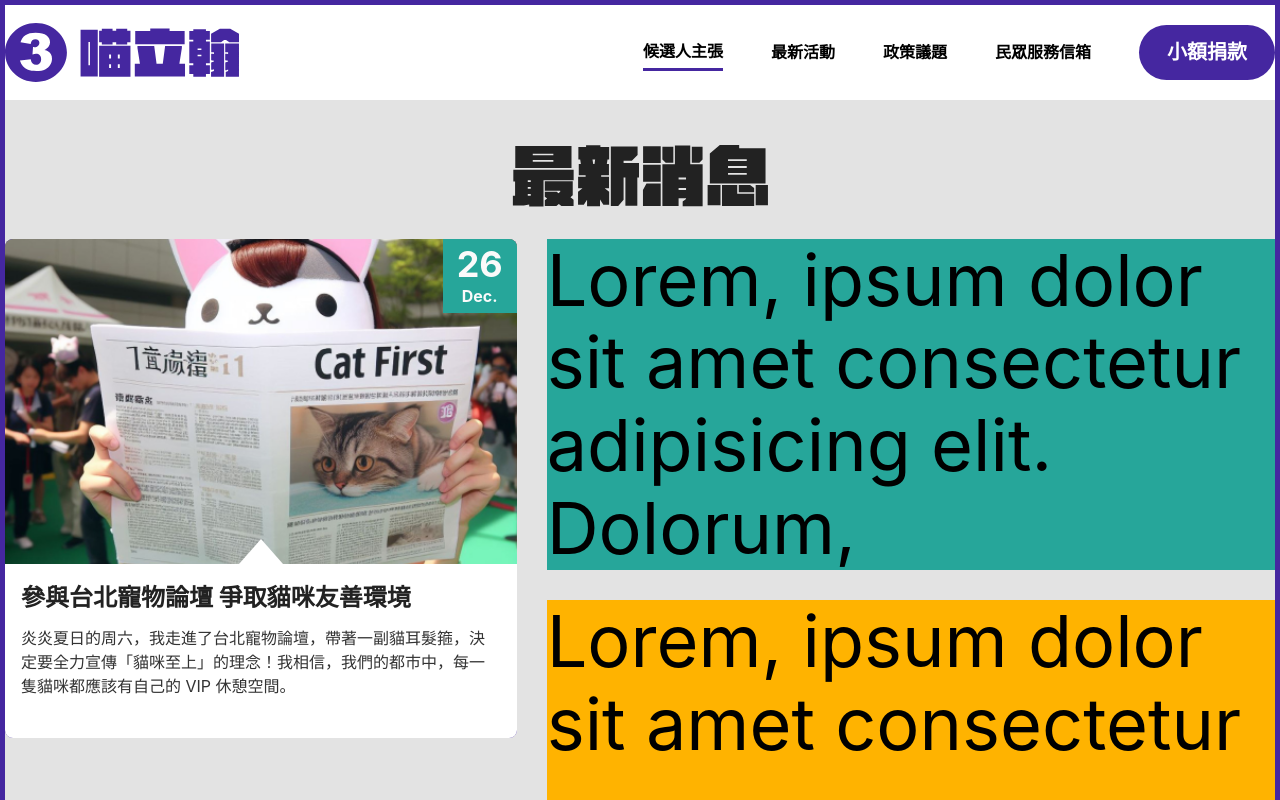
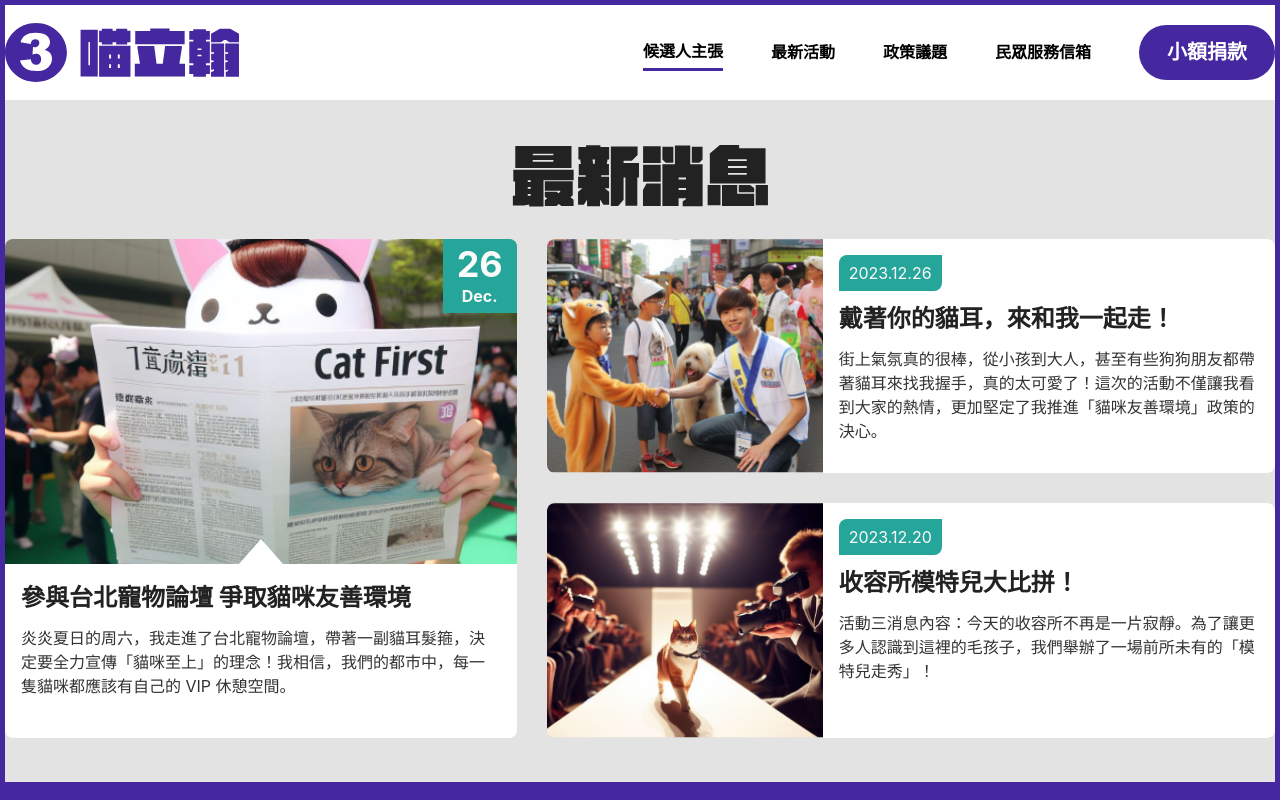
Before and after one commit to lyaui/cat-campaign-website, a Next.js app: page / in a window 1280 px wide. Shown: the top 800 px of the page. Built offline with nearby package versions, Linux system fonts and the light colour scheme.

Commit message:
feat(components): add horizontal  CampaignCard

```diff
--- a/components/Campaign/CampaignCard.tsx
+++ b/components/Campaign/CampaignCard.tsx
@@ -19,23 +19,48 @@ function CampaignCard({
   const dateNum = dayjs(date).format('D');
   const engMonth = dayjs(date).format('MMM') + '.';
   const formattedDate = dayjs(date).format('YYYY.M.D');
+
+  const imageComp = (
+    <Image
+      src={img}
+      alt={title}
+      fill={true}
+      draggable={false}
+      objectFit='cover'
+      style={{ position: 'absolute' }}
+    />
+  );
+
+  const contentComp = (
+    <>
+      <h4 className='heading-4 mb-2.5'>{title}</h4>
+      <p>{desc}</p>
+    </>
+  );
+
   if (direction === 'row') {
+    return (
+      <div className='rounded-lg h-full flex overflow-hidden'>
+        <div className='relative shrink-0 w-[276px] h-auto [&>img]:hover:scale-105 [&>img]:transition'>
+          {imageComp}
+        </div>
+        <div className='p-4 bg-white'>
+          <div className='w-fit text-base px-2.5 py-1.5 mb-2.5 bg-secondary text-title-light rounded-tl-lg rounded-br-lg'>
+            {formattedDate}
+          </div>
+          {contentComp}
+        </div>
+      </div>
+    );
   }
   return (
-    <div className='rounded-lg bg-primary overflow-hidden'>
+    <div className='rounded-lg overflow-hidden'>
       <div className='relative w-full h-[325px] overflow-hidden [&>img]:hover:scale-105 [&>img]:transition'>
         <div className='absolute z-10 right-0 w-[74px] h-[74px] bg-secondary text-title-light font-bold	column-center'>
           <span className='text-4xl'>{dateNum}</span>
           <span className='text-base'>{engMonth}</span>
         </div>
-        <Image
-          src={img}
-          alt={title}
-          fill={true}
-          draggable={false}
-          objectFit='cover'
-          style={{ position: 'absolute' }}
-        />
+        {imageComp}
         <div
           className='absolute z-10 w-0 h-0 bottom-0 left-1/2 -translate-x-1/2'
           style={{
@@ -45,10 +70,7 @@ function CampaignCard({
           }}
         />
       </div>
-      <div className='p-4 pb-10 bg-white'>
-        <h4 className='heading-4 mb-2.5'>{title}</h4>
-        <p>{desc}</p>
-      </div>
+      <div className='p-4 pb-10 bg-white h-max'>{contentComp}</div>
     </div>
   );
 }
--- a/components/Campaign/index.tsx
+++ b/components/Campaign/index.tsx
@@ -17,7 +17,7 @@ const campaigns = [
   },
   {
     date: '2023-12-26',
-    title: '帶著你的貓耳，來和我一起走！',
+    title: '戴著你的貓耳，來和我一起走！',
     desc: '街上氣氛真的很棒，從小孩到大人，甚至有些狗狗朋友都帶著貓耳來找我握手，真的太可愛了！這次的活動不僅讓我看到大家的熱情，更加堅定了我推進「貓咪友善環境」政策的決心。',
     img: campaignImg2,
   },
@@ -48,11 +48,11 @@ function Campaign() {
           <div className='col-span-5 row-span-2'>
             <CampaignCard {...campaigns[0]} />
           </div>
-          <div className='bg-secondary col-span-7 row-span-1'>
-            Lorem, ipsum dolor sit amet consectetur adipisicing elit. Dolorum,
+          <div className='col-span-7 row-span-1'>
+            <CampaignCard direction='row' {...campaigns[1]} />
           </div>
-          <div className='bg-warning col-span-7 row-span-1'>
-            Lorem, ipsum dolor sit amet consectetur
+          <div className='col-span-7 row-span-1'>
+            <CampaignCard direction='row' {...campaigns[2]} />
           </div>
         </div>
       </Container>
```
